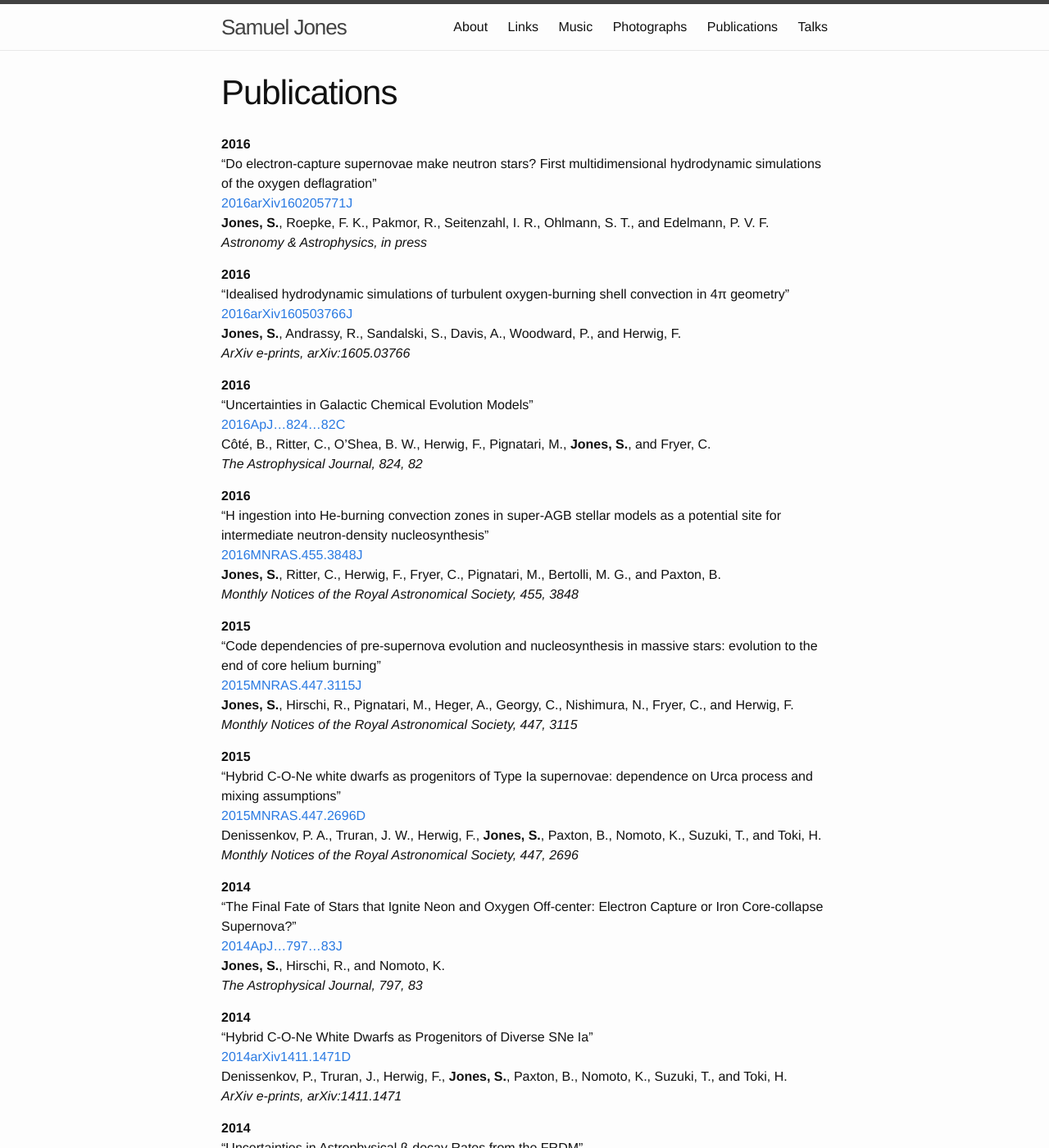
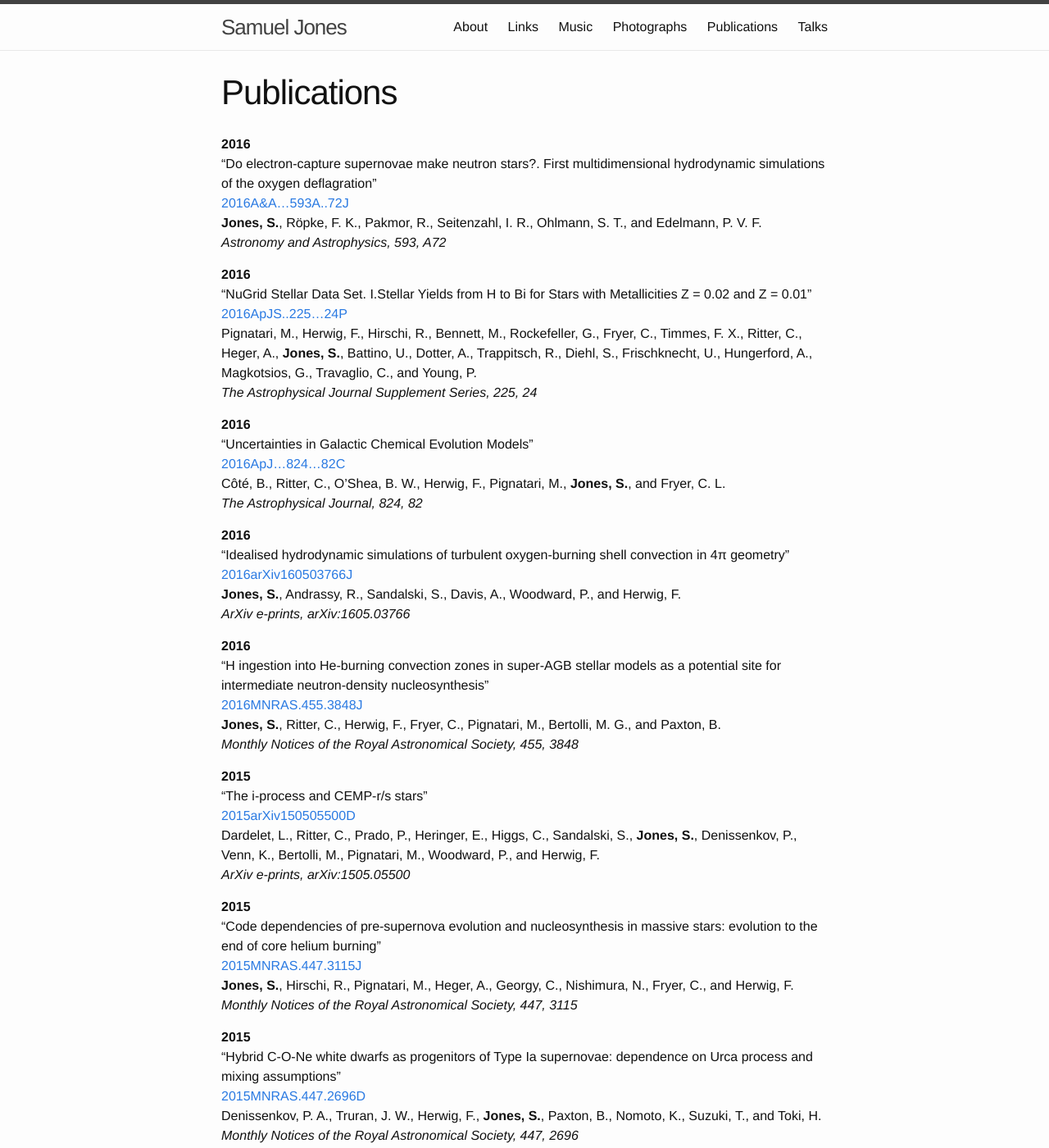
Before and after one commit to swjones/swjones.github.io, a Jekyll site: the page built from publications.md, in a window 1280 px wide and 1400 px high. Shown: the whole window at 82% size. Built offline with Jekyll 4.4.1, drawn with Linux system fonts in a browser that asks for light colours; some of the changed text lies outside the part shown.

Commit message:
update
Former-commit-id: 90f83cd966a0a450e250d33c2b7cea75d27a3339

```diff
--- a/publications.md
+++ b/publications.md
@@ -4,11 +4,24 @@ title: Publications
 permalink: /publications/
 ---
 
+
 __2016__
-"Do electron-capture supernovae make neutron stars? First multidimensional hydrodynamic simulations of the oxygen deflagration"
-[2016arXiv160205771J](http://adsabs.harvard.edu/abs/2016arXiv160205771J)
-__Jones, S.__, Roepke, F. K., Pakmor, R., Seitenzahl, I. R., Ohlmann, S. T., and Edelmann, P. V. F.
-_Astronomy & Astrophysics, in press_
+"Do electron-capture supernovae make neutron stars?. First multidimensional hydrodynamic simulations of the oxygen deflagration"
+[2016A&A...593A..72J](http://adsabs.harvard.edu/abs/2016A%26A...593A..72J)
+__Jones, S.__, R&ouml;pke, F. K., Pakmor, R., Seitenzahl, I. R., Ohlmann, S. T., and Edelmann, P. V. F.
+_Astronomy and Astrophysics,  593,  A72_
+
+__2016__
+"NuGrid Stellar Data Set. I.Stellar Yields from H to Bi for Stars with Metallicities Z = 0.02 and Z = 0.01"
+[2016ApJS..225...24P](http://adsabs.harvard.edu/abs/2016ApJS..225...24P)
+Pignatari, M., Herwig, F., Hirschi, R., Bennett, M., Rockefeller, G., Fryer, C., Timmes, F. X., Ritter, C., Heger, A., __Jones, S.__, Battino, U., Dotter, A., Trappitsch, R., Diehl, S., Frischknecht, U., Hungerford, A., Magkotsios, G., Travaglio, C., and Young, P.
+_The Astrophysical Journal Supplement Series,  225,  24_
+
+__2016__
+"Uncertainties in Galactic Chemical Evolution Models"
+[2016ApJ...824...82C](http://adsabs.harvard.edu/abs/2016ApJ...824...82C)
+C&ocirc;t&eacute;, B., Ritter, C., O'Shea, B. W., Herwig, F., Pignatari, M., __Jones, S.__, and Fryer, C. L.
+_The Astrophysical Journal,  824,  82_
 
 __2016__
 "Idealised hydrodynamic simulations of turbulent oxygen-burning shell convection in 4&pi; geometry"
@@ -17,16 +30,16 @@ __Jones, S.__, Andrassy, R., Sandalski, S., Davis, A., Woodward, P., and Herwig,
 _ArXiv e-prints,   arXiv:1605.03766_
 
 __2016__
-"Uncertainties in Galactic Chemical Evolution Models"
-[2016ApJ...824...82C](http://adsabs.harvard.edu/abs/2016ApJ...824...82C)
-C&ocirc;t&eacute;, B., Ritter, C., O'Shea, B. W., Herwig, F., Pignatari, M., __Jones, S.__, and Fryer, C.
-_The Astrophysical Journal,  824,  82_
-
-__2016__
 "H ingestion into He-burning convection zones in super-AGB stellar models as a potential site for intermediate neutron-density nucleosynthesis"
 [2016MNRAS.455.3848J](http://adsabs.harvard.edu/abs/2016MNRAS.455.3848J)
 __Jones, S.__, Ritter, C., Herwig, F., Fryer, C., Pignatari, M., Bertolli, M. G., and Paxton, B.
 _Monthly Notices of the Royal Astronomical Society,  455,  3848_
+
+__2015__
+"The i-process and CEMP-r/s stars"
+[2015arXiv150505500D](http://adsabs.harvard.edu/abs/2015arXiv150505500D)
+Dardelet, L., Ritter, C., Prado, P., Heringer, E., Higgs, C., Sandalski, S., __Jones, S.__, Denissenkov, P., Venn, K., Bertolli, M., Pignatari, M., Woodward, P., and Herwig, F.
+_ArXiv e-prints,   arXiv:1505.05500_
 
 __2015__
 "Code dependencies of pre-supernova evolution and nucleosynthesis in massive stars: evolution to the end of core helium burning"
@@ -65,19 +78,13 @@ Lam, Y. H., Mart&iacute;nez-Pinedo, G., Langanke, K., __Jones, S.__, Hirschi, R.
 _European Physical Journal Web of Conferences,  66,  07011_
 
 __2014__
-"i process and CEMP-s+r stars"
-[2014nic..confE.145D](http://adsabs.harvard.edu/abs/2014nic..confE.145D)
-Dardelet, L., Ritter, C., Prado, P., Heringer, E., Higgs, C., Sandalski, S., __Jones, S.__, Denisenkov, P., Venn, K., Bertolli, M., Pignatari, M., Woodward, P., and Herwig, F.
-_Proceedings of XIII Nuclei in the Cosmos (NIC XIII).~7-11 July, 2014.~Debrecen, Hungary.~Online at <A href=''http://pos.sissa.it/cgi-bin/reader/conf.cgi?confid=204''>http://pos.sissa.it/cgi-bin/reader/conf.cgi?confid=204</A>, id.145,   145_
-
-__2014__
 "Impact of Nuclear Reactions at High Densities on the Fate of Intermediate-Mass Stars"
 [2014nic..confE.125M](http://adsabs.harvard.edu/abs/2014nic..confE.125M)
 M&ouml;ller, H., __Jones, S.__, Fischer, T., and Mart&iacute;nez-Pinedo, G.
 _Proceedings of XIII Nuclei in the Cosmos (NIC XIII).~7-11 July, 2014.~Debrecen, Hungary.~Online at <A href=''http://pos.sissa.it/cgi-bin/reader/conf.cgi?confid=204''>http://pos.sissa.it/cgi-bin/reader/conf.cgi?confid=204</A>, id.125,   125_
 
 __2013__
-"Advanced Burning Stages and Fate of 8-10 M <SUB>&sun;</SUB> Stars"
+"Advanced Burning Stages and Fate of 8-10 Solar-Mass Stars"
 [2013ApJ...772..150J](http://adsabs.harvard.edu/abs/2013ApJ...772..150J)
 __Jones, S.__, Hirschi, R., Nomoto, K., Fischer, T., Timmes, F. X., Herwig, F., Paxton, B., Toki, H., Suzuki, T., Mart&iacute;nez-Pinedo, G., Lam, Y. H., and Bertolli, M. G.
 _The Astrophysical Journal,  772,  150_
```
Also changed, not shown: other parts of publications.md (+0 -6 lines).
